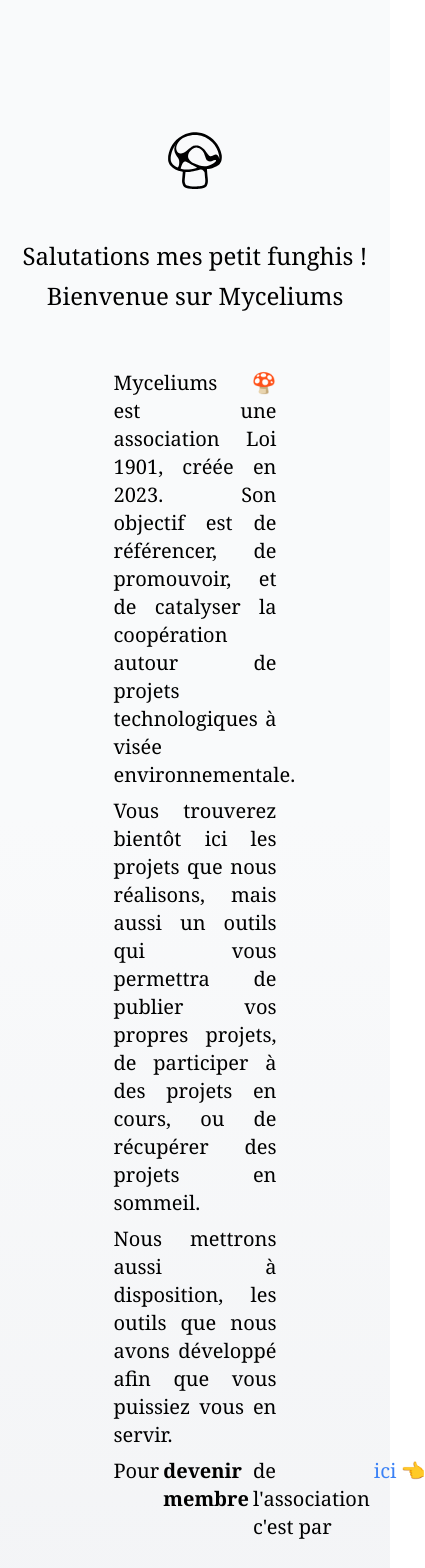
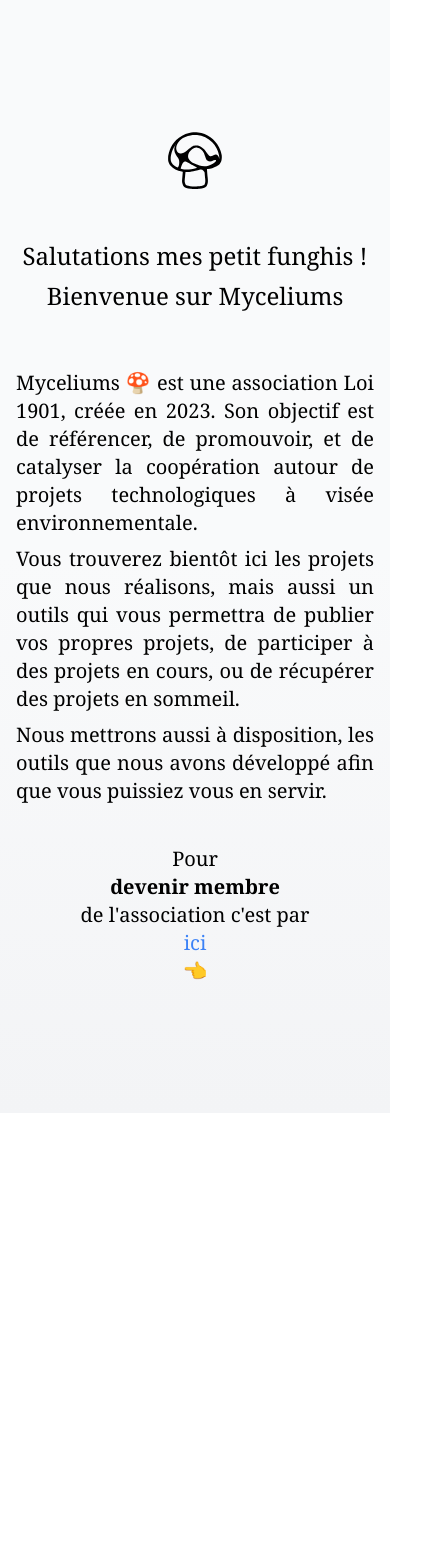
Before and after one commit to Thomas-Allez-Company/Myceliums, a Next.js app: page / in a window 390 px wide. Shown: the top 1568 px of the page, 425 px wide, since content can reach past the window. After the commit the page ends 1113 px from the top, so only its background shows below. Built offline with nearby package versions, Linux system fonts and the light colour scheme.

Commit message:
responsive

```diff
--- a/src/pages/index.tsx
+++ b/src/pages/index.tsx
@@ -23,7 +23,7 @@ export default function Home({ connected }) {
           </p>
           <h1 className="mb-10 font-serif text-2xl">Bienvenue sur Myceliums</h1>
           <hr></hr>
-          <div className="w-1/2 space-y-2 p-4 text-justify font-serif text-xl">
+          <div className="w-full space-y-2 p-4 text-justify font-serif text-xl lg:w-1/2">
             <p>
               Myceliums 🍄 est une association Loi 1901, créée en 2023. Son
               objectif est de référencer, de promouvoir, et de catalyser la
@@ -40,7 +40,7 @@ export default function Home({ connected }) {
               Nous mettrons aussi à disposition, les outils que nous avons
               développé afin que vous puissiez vous en servir.
             </p>
-            <div className="flex flex-row">
+            <div className="flex flex-col items-center py-8 lg:flex-row lg:items-start">
               Pour <strong className="mx-1"> devenir membre </strong> de
               l'association c'est par{" "}
               <Link
```
